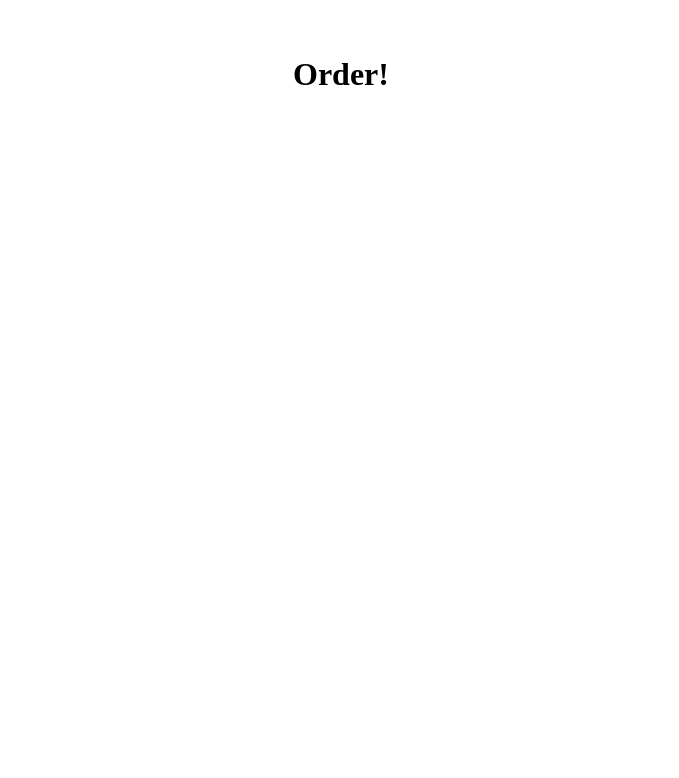
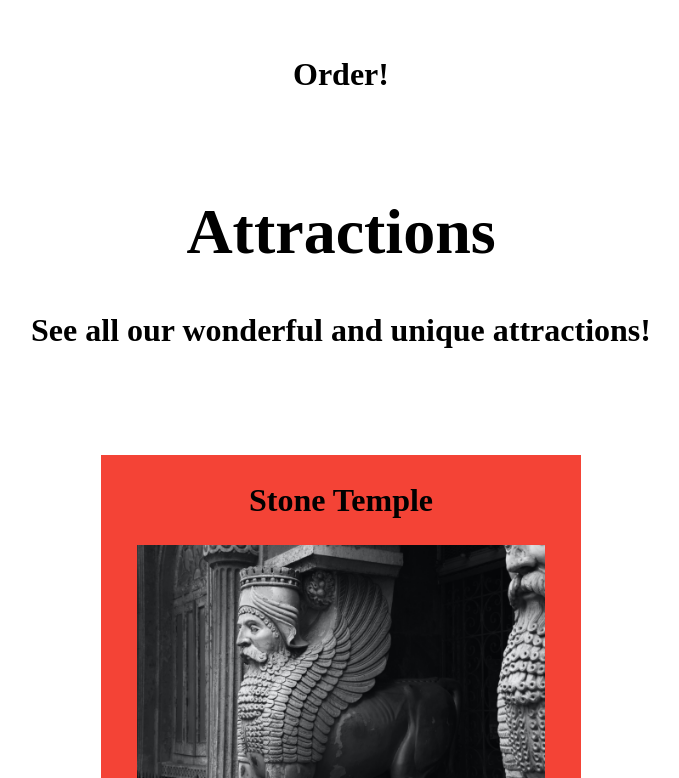
Before and after one commit to staten-island-tech/vue-project-2-ebt, a Nuxt app in the folder project/: page / in a window 1280 px wide. Shown: the part 2022-2800 px from the top of the page, without its empty margins (299-978 px from the left). Built offline with nearby package versions, Linux system fonts and the light colour scheme.

Commit message:
Attractions

```diff
--- a/project/pages/index.vue
+++ b/project/pages/index.vue
@@ -5,6 +5,7 @@
     <Restaurant />
     <Shop ref="shop" />
     <Tickets />
+    <Attractions />
     <Footer class="footer" />
   </div>
 </template>
```
